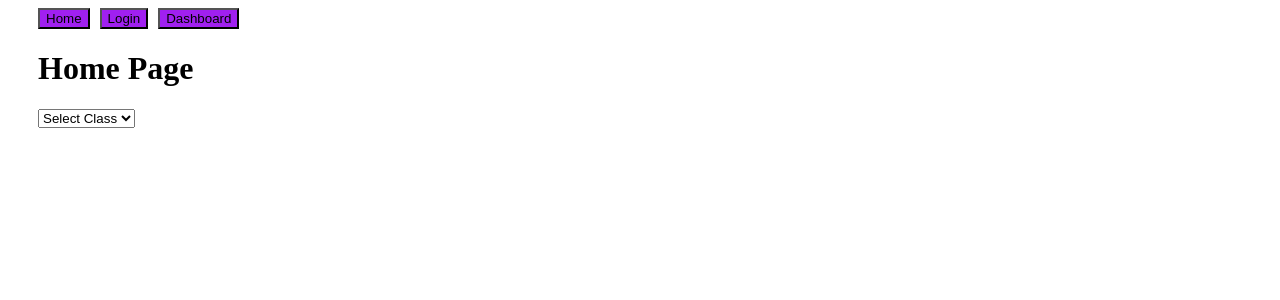
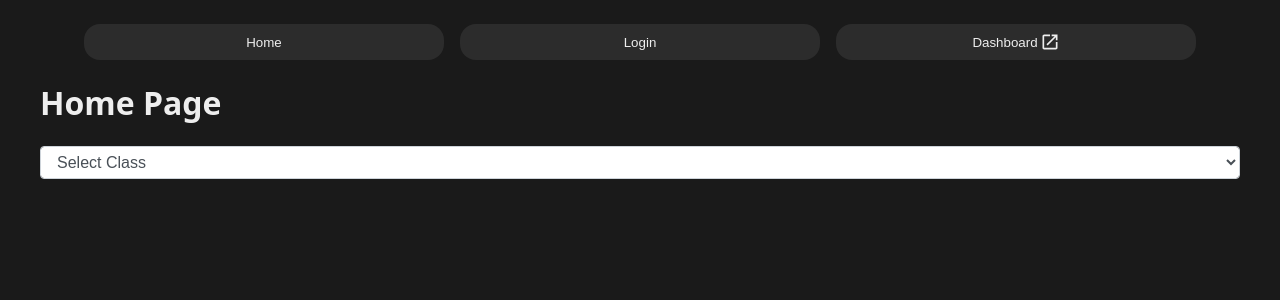
Before and after one commit to grantsweeney02/WisdomWidget, a React (Create React App) app in the folder Chrome/: page / in a window 1280 px wide. Shown: the top 300 px of the page. Built offline with nearby package versions, Linux system fonts and the light colour scheme.

Commit message:
begin styling chrome

```diff
--- a/Chrome/package.json
+++ b/Chrome/package.json
@@ -3,6 +3,10 @@
   "version": "0.1.0",
   "private": true,
   "dependencies": {
+    "@emotion/react": "^11.11.4",
+    "@emotion/styled": "^11.11.0",
+    "@mui/icons-material": "^5.15.14",
+    "@mui/material": "^5.15.14",
     "@testing-library/jest-dom": "^5.17.0",
     "@testing-library/react": "^13.4.0",
     "@testing-library/user-event": "^13.5.0",
--- a/Chrome/src/App.js
+++ b/Chrome/src/App.js
@@ -3,7 +3,7 @@ import Sidebar from './Sidebar';
 
 function App() {
   return (
-    <div style={{paddingRight: "30px", paddingLeft: "30px", paddingTop: "0px"}}>
+    <div className='notes-root'>
       <Sidebar/>
     </div>
   );
--- a/Chrome/src/HomePage.js
+++ b/Chrome/src/HomePage.js
@@ -1,23 +1,16 @@
-import React from "react";
+import React from "react"
+import OpenInNewIcon from '@mui/icons-material/OpenInNew';
 
-const HomePage = ({
-    classes,
-    activeClassId,
-    setActiveClassId,
-    activeAssignmentId,
-    setActiveAssignmentId,
-    notesForAssignment,
-    handleGenerateNotes,
-}) => {
+const HomePage = ({ classes, activeClassId, setActiveClassId, activeAssignmentId, setActiveAssignmentId, notesForAssignment, handleGenerateNotes }) => {
 	const handleNoteClick = (classId, assignmentId, noteId) => {
 		chrome.tabs.create({
 			url: `http://localhost:5173/${classId}-${assignmentId}/${noteId}`,
-        });
-    };
+		})
+	}
 
 	return (
 		<div>
-            <h1> Home Page</h1>
+			<h1>Home Page</h1>
 			{/* dropdown to select class from */}
 			<select
 				onChange={(e) => {
@@ -35,10 +28,7 @@ const HomePage = ({
 			</select>
 			{/* dropdown to select assignment from only once a class is selected*/}
 			{activeClassId && (
-                <select
-                    onChange={(e) => setActiveAssignmentId(e.target.value)}
-                    className="form-select"
-                >
+				<select onChange={(e) => setActiveAssignmentId(e.target.value)} className="form-select">
 					<option value="">Select Assignment</option>
 					{classes
 						.find((classObj) => classObj.id === activeClassId)
@@ -51,29 +41,19 @@ const HomePage = ({
 			)}
 			{activeAssignmentId && (
 				<div>
-                    <button
-                        className="btn btn-primary"
-                        onClick={() => handleGenerateNotes()}
-                    >
+					<button className="generate-notes-button" onClick={() => handleGenerateNotes()}>
 						Generate Notes
 					</button>
 					<h2>Notes</h2>
 					{notesForAssignment.map((note) => (
-                        <div key={note.noteId} className="card">
-                            <div className="card-body">
-                                <h5 className="card-title">{note.name}</h5>
-                                <p className="card-text">{note.summary}</p>
-                                <button
-                                    className="btn btn-primary"
-                                    onClick={() =>
-                                        handleNoteClick(
-                                            activeClassId,
-                                            activeAssignmentId,
-                                            note.noteId
-                                        )
-                                    }
-                                >
+						<div key={note.noteId} className="note-card">
+							<div className="note-card-body">
+								<h5 className="note-card-title">{note.name}</h5>
+								<p className="note-card-text">{note.summary}</p>
+
+								<button className="view-dashboard-button" onClick={() => handleNoteClick(activeClassId, activeAssignmentId, note.noteId)}>
 									View in Dashboard
+                                    <OpenInNewIcon fontSize="small" />
 								</button>
 							</div>
 						</div>
@@ -81,7 +61,7 @@ const HomePage = ({
 				</div>
 			)}
 		</div>
-    );
-};
+	)
+}
 
-export default HomePage;
+export default HomePage
--- a/Chrome/src/Sidebar.js
+++ b/Chrome/src/Sidebar.js
@@ -5,6 +5,7 @@ import TextExplain from "./TextExplain";
 import TextSearch from "./TextSearch";
 import "./styles/styles.css";
 import dummyData from "./dummyData";
+import OpenInNewIcon from '@mui/icons-material/OpenInNew';
 
 function Sidebar() {
     const [url, setUrl] = useState("");
@@ -237,16 +238,17 @@ function Sidebar() {
 
     return (
         <div>
-            <span>
-                <button className="btn btn-primary" onClick={handleHomeClick}>
+            <span className="nav-buttons">
+                <button className="nav-button" onClick={handleHomeClick}>
                     Home
                 </button>
-                <button className="btn btn-primary">Login</button>
+                <button className="nav-button">Login</button>
                 <button
-                    className="btn btn-primary"
+                    className="nav-button"
                     onClick={handleDashboardClick}
                 >
                     Dashboard
+                    <OpenInNewIcon fontSize="small" />
                 </button>
             </span>
 
--- a/Chrome/src/index.js
+++ b/Chrome/src/index.js
@@ -1,6 +1,8 @@
 import React from 'react';
 import ReactDOM from 'react-dom/client';
 import App from './App';
+import "./styles/theme.css"
+import "./styles/styles.css"
 
 const root = ReactDOM.createRoot(document.getElementById('root'));
 root.render(
--- a/Chrome/src/styles/styles.css
+++ b/Chrome/src/styles/styles.css
@@ -1,4 +1,105 @@
-button {
-    background-color: #a020f0;
-    margin-right: 10px;
+body {
+	background-color: var(--bg-primary);
 }
+
+.notes-root {
+	padding: 1rem 2rem;
+}
+
+.nav-buttons {
+	display: flex;
+	justify-content: center;
+	gap: 1rem;
+}
+
+.nav-button {
+	flex-basis: 30%;
+	display: flex;
+	justify-content: center;
+	align-items: center;
+	gap: 0.125rem;
+	padding: 0.5rem;
+	background-color: var(--bg-secondary);
+	color: var(--text-primary);
+	border: none;
+	border-radius: 1rem;
+}
+
+.form-select {
+	display: block;
+	width: 100%;
+	margin-bottom: 1rem;
+	padding: 0.375rem 0.75rem;
+	font-size: 1rem;
+	line-height: 1.5;
+	color: #495057;
+	background-color: #fff;
+	background-clip: padding-box;
+	border: 1px solid #ced4da;
+	border-radius: 0.25rem;
+	transition: border-color 0.15s ease-in-out, box-shadow 0.15s ease-in-out;
+}
+
+.form-select:focus {
+	border-color: #80bdff;
+	outline: 0;
+	box-shadow: 0 0 0 0.25rem rgba(0, 123, 255, 0.25);
+}
+
+.form-select::-ms-expand {
+	background-color: transparent;
+	border: 0;
+}
+
+.form-select:-moz-focusring {
+	color: transparent;
+	text-shadow: 0 0 0 #495057;
+}
+
+.form-select[disabled],
+.form-select[readonly],
+fieldset:disabled .form-select {
+	background-color: #e9ecef;
+	opacity: 1;
+}
+
+.form-select[disabled] {
+	cursor: not-allowed;
+}
+
+.generate-notes-button {
+	background-color: var(--bg-secondary);
+	color: var(--text-primary);
+	border: none;
+	border-radius: 1rem;
+	padding: 1rem 2rem;
+}
+
+.note-card {
+	background-color: var(--bg-secondary);
+	padding: 1rem;
+	margin-bottom: 1rem;
+	border-radius: 1rem;
+}
+
+.note-card-body {
+}
+
+.note-card-title {
+	margin: 0px;
+}
+
+.note-card-text {
+}
+
+.view-dashboard-button {
+	display: flex;
+	justify-content: center;
+	align-items: center;
+    gap: 0.5rem;
+	background-color: var(--bg-secondary);
+	color: var(--text-primary);
+	border: none;
+	border-radius: 1rem;
+	padding: 0.5rem 1rem;
+}
--- a/Chrome/src/styles/theme.css
+++ b/Chrome/src/styles/theme.css
@@ -13,8 +13,10 @@ body {
 
 h1, h2, h3, h4, h5 {
     color: var(--text-primary);
+    font-family: system-ui, -apple-system, BlinkMacSystemFont, 'Segoe UI', Roboto, Oxygen, Ubuntu, Cantarell, 'Open Sans', 'Helvetica Neue', sans-serif;
 }
 
 p {
     color: var(--text-secondary);
+    font-family: system-ui, -apple-system, BlinkMacSystemFont, 'Segoe UI', Roboto, Oxygen, Ubuntu, Cantarell, 'Open Sans', 'Helvetica Neue', sans-serif;
 }
```
Also changed, not shown: 1 other file (tests, documents, lock files or other folders). Lines whose indentation alone changed are shown as unchanged.
